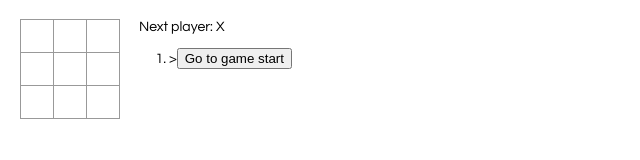
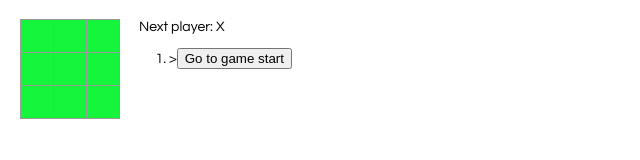
Before and after one commit to davejagoda/reactoe, a React app: page / in a window 1280 px wide. Shown: the whole page, without its empty margins (0-640 px from the left). Built offline with nearby package versions, Linux system fonts and the light colour scheme.

Commit message:
Change css background color to apple][ green

```diff
--- a/src/index.css
+++ b/src/index.css
@@ -18,7 +18,7 @@ ol, ul {
 }
 
 .square {
-  background: #fff;
+  background: #14f53c;
   border: 1px solid #999;
   float: left;
   font-size: 24px;
```
